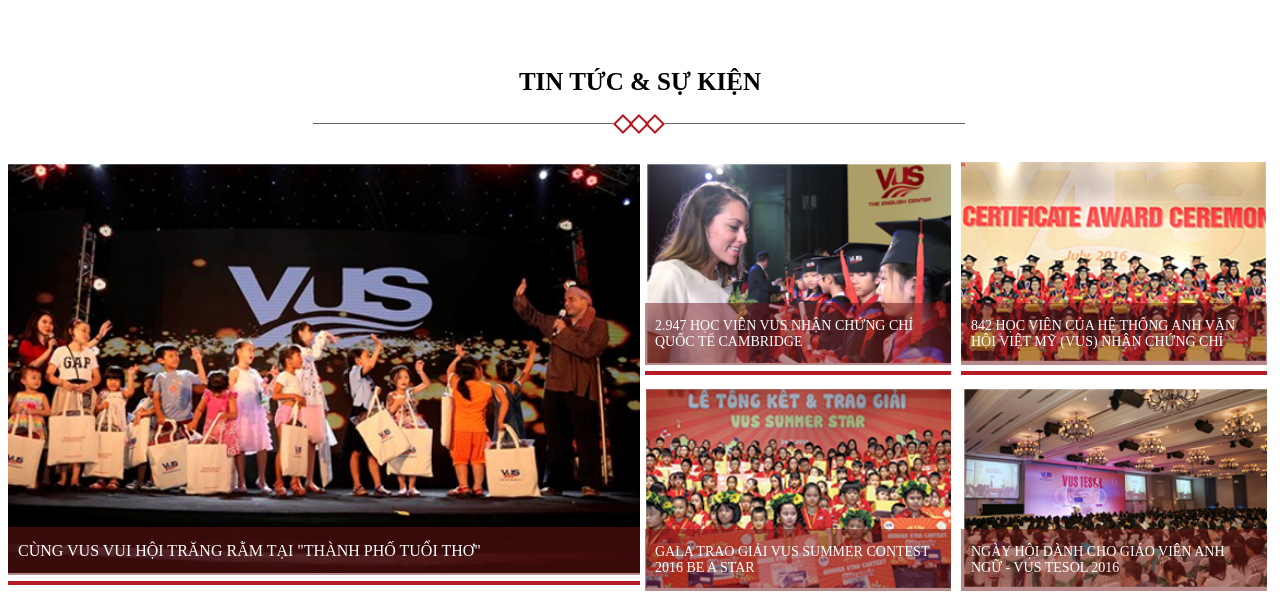
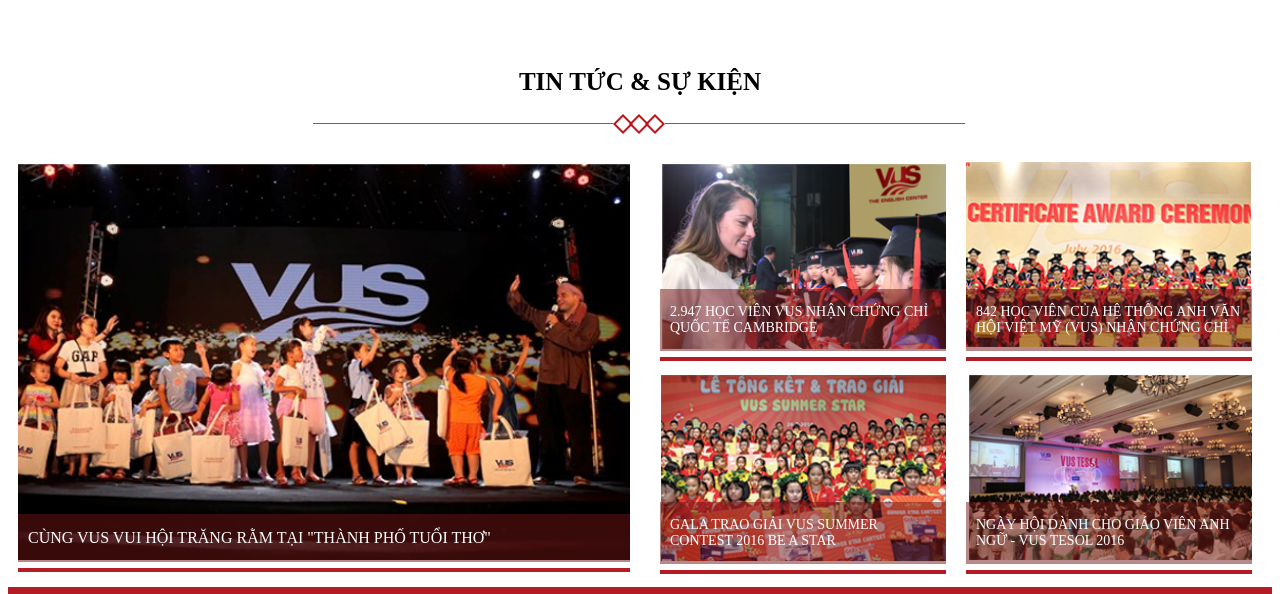
Before and after one commit to sublearn/cyber_VUS, a plain HTML site: page index.html in a window 1280 px wide. Shown: the part 1494-2088 px from the top of the page. Drawn offline with Linux system fonts and the light colour scheme.

Commit message:
fix some padding

```diff
--- a/css/style.css
+++ b/css/style.css
@@ -126,6 +126,7 @@ h2 {
 .news__right {
   float: left;
   width: 50%;
+  padding: 0 10px;
 }
 
 .news__text img {
@@ -169,7 +170,7 @@ h2 {
 .news__small-item{
   float: left;
   width: 50%;
-  padding: 0 5px 5px;
+  padding: 0 10px 5px;
 }
 
 /* NOTE FOOTER */
```
